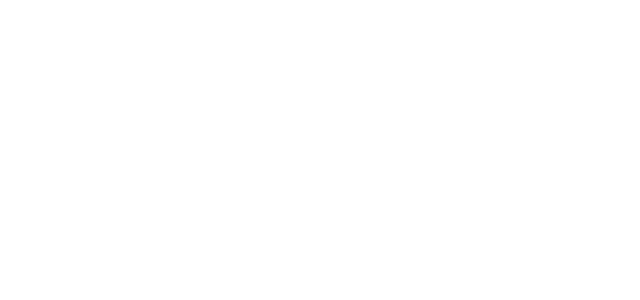
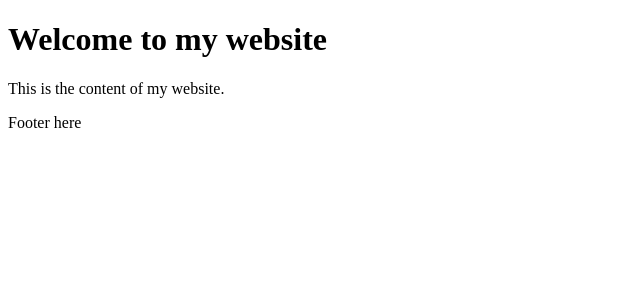
Before and after one commit to acciojob/page-layout-bhargavi27-11, a React app: page / in a window 1280 px wide. Shown: the top 300 px of the page, without its empty margins (0-640 px from the left). Built offline with nearby package versions, Linux system fonts and the light colour scheme.

Commit message:
completed

```diff
--- a/src/index.js
+++ b/src/index.js
@@ -1,7 +1,25 @@
 import React from "react";
 import ReactDOM from "react-dom";
-import App from "./components/App";
 
+function PageLayout({ header, footer, children }) {
+  return (
+    <div>
+      {header}
+      {children}
+      {footer}
+    </div>
+  );
+}
 
+const App = () => {
+  return (
+    <PageLayout
+      header={<h1>Welcome to my website</h1>}
+      footer={<p>Footer here</p>}
+    >
+      <p>This is the content of my website.</p>
+    </PageLayout>
+  );
+};
 
 ReactDOM.render(<App />, document.getElementById("root"));
```
Also changed, not shown: 1 other file (tests, documents, lock files or other folders).
